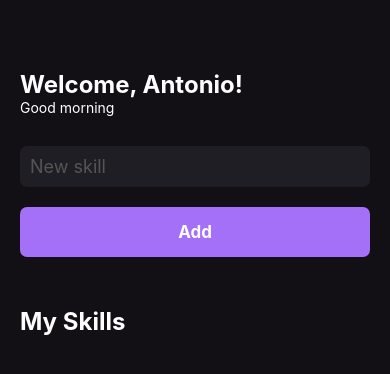
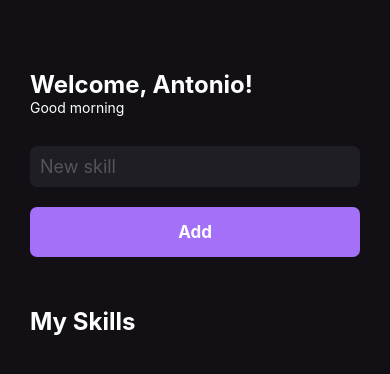
Before and after one commit to antoniovuono/myskills, a React Native app: screen / in a window 390 px wide. Shown: the top 374 px of the page. Built offline with nearby package versions, Linux system fonts and the light colour scheme.

Commit message:
Finishing app!

```diff
--- a/src/components/Button.js
+++ /dev/null
@@ -1,29 +0,0 @@
-import React from 'react';
-
-import {TouchableOpacity, Text, StyleSheet} from 'react-native';
-
-export function Button({onPress}) {
-  return (
-    <TouchableOpacity
-      style={styles.button}
-      activeOpacity={0.7}
-      onPress={onPress}>
-      <Text style={styles.buttonText}>Add</Text>
-    </TouchableOpacity>
-  );
-}
-
-const styles = StyleSheet.create({
-  button: {
-    backgroundColor: '#A370F7',
-    padding: 15,
-    borderRadius: 7,
-    alignItems: 'center',
-    marginTop: 20,
-  },
-  buttonText: {
-    color: '#FFF',
-    fontSize: 17,
-    fontWeight: 'bold',
-  },
-});
--- /dev/null
+++ b/src/components/Button.tsx
@@ -0,0 +1,35 @@
+import React from 'react';
+
+import {
+  TouchableOpacity,
+  TouchableOpacityProps,
+  Text,
+  StyleSheet,
+} from 'react-native';
+
+interface ButtonProps extends TouchableOpacityProps {
+  title: string;
+}
+
+export function Button({title, ...rest}: ButtonProps) {
+  return (
+    <TouchableOpacity style={styles.button} activeOpacity={0.7} {...rest}>
+      <Text style={styles.buttonText}>{title}</Text>
+    </TouchableOpacity>
+  );
+}
+
+const styles = StyleSheet.create({
+  button: {
+    backgroundColor: '#A370F7',
+    padding: 15,
+    borderRadius: 7,
+    alignItems: 'center',
+    marginTop: 20,
+  },
+  buttonText: {
+    color: '#FFF',
+    fontSize: 17,
+    fontWeight: 'bold',
+  },
+});
--- a/src/components/SkillCard.js
+++ b/src/components/SkillCard.tsx
@@ -1,10 +1,19 @@
 import React from 'react';
 
-import {TouchableOpacity, Text, StyleSheet} from 'react-native';
+import {
+  TouchableOpacity,
+  TouchableOpacityProps,
+  Text,
+  StyleSheet,
+} from 'react-native';
 
-export function SkillCard({skill}) {
+interface SkillCardProps extends TouchableOpacityProps {
+  skill: string;
+}
+
+export function SkillCard({skill, ...rest}: SkillCardProps) {
   return (
-    <TouchableOpacity style={styles.buttonSkill}>
+    <TouchableOpacity style={styles.buttonSkill} {...rest}>
       <Text style={styles.textSkill}>{skill}</Text>
     </TouchableOpacity>
   );
--- a/src/pages/Home.tsx
+++ b/src/pages/Home.tsx
@@ -33,6 +33,10 @@ export function Home() {
     setMySkills(oldState => [...oldState, data]);
   }
 
+  function handleRemoveSkill(id: string) {
+    setMySkills(oldState => oldState.filter(skill => skill.id !== id));
+  }
+
   useEffect(() => {
     const currentHour = new Date().getHours();
 
@@ -59,14 +63,21 @@ export function Home() {
           onChangeText={setNewSkill}
         />
 
-        <Button onPress={handleAddNewSkill} />
+        <Button onPress={handleAddNewSkill} title="Add" />
 
         <Text style={[styles.title, {marginVertical: 50}]}>My Skills</Text>
 
         <FlatList
           data={mySkills}
           keyExtractor={item => item.id}
-          renderItem={({item}) => <SkillCard skill={item.name} />}
+          renderItem={({item}) => (
+            <SkillCard
+              skill={item.name}
+              onPress={() => {
+                handleRemoveSkill(item.id);
+              }}
+            />
+          )}
         />
       </View>
     </>
@@ -77,7 +88,7 @@ const styles = StyleSheet.create({
   container: {
     flex: 1,
     backgroundColor: '#121015',
-    paddingHorizontal: 20,
+    paddingHorizontal: 30,
     paddingVertical: 70,
   },
   title: {
```
